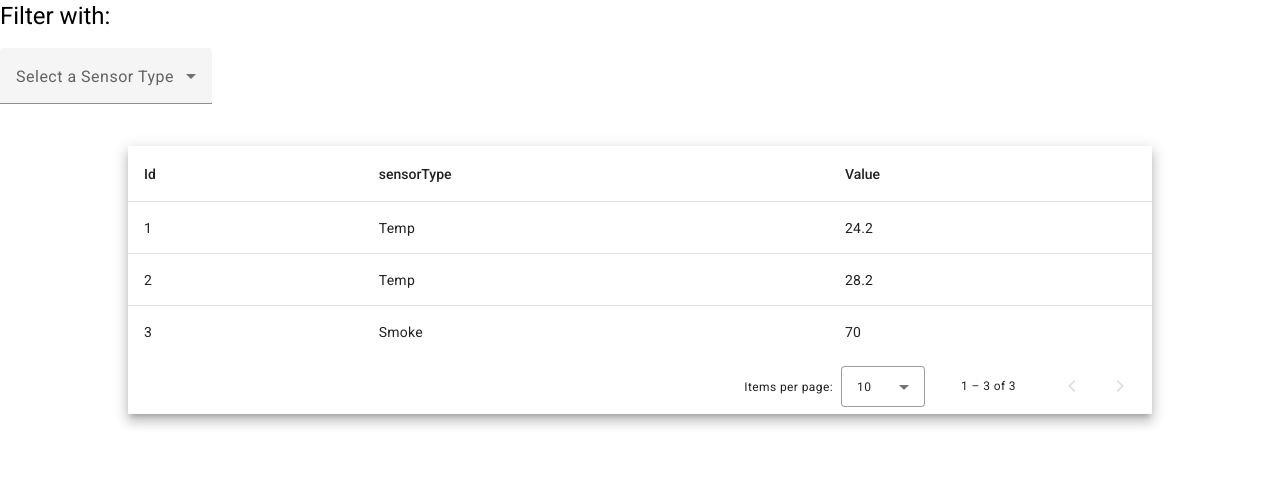
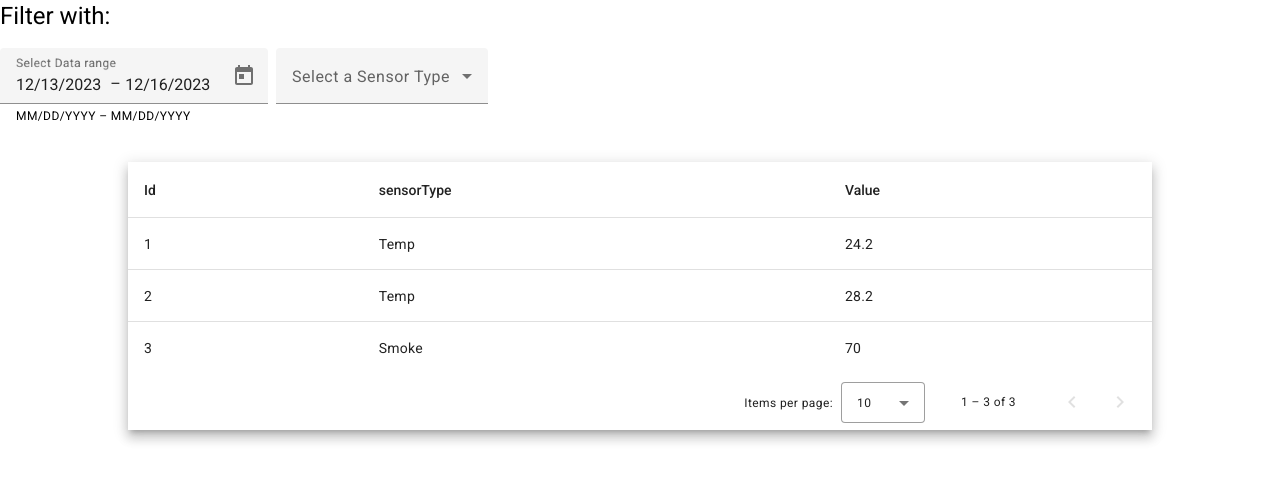
Before and after one commit to Wwwebhacker/SW_IoT, an Angular app in the folder frontend/: page / in a window 1280 px wide. Shown: the top 482 px of the page. Built offline with nearby package versions, Linux system fonts and the light colour scheme.

Commit message:
datepicker added

```diff
--- a/frontend/src/app/sensor-table/sensor-table.component.css
+++ b/frontend/src/app/sensor-table/sensor-table.component.css
@@ -3,3 +3,6 @@
 width: 80%;
 margin: 20px auto;
 }
+.example-form-field {
+    margin: 0 8px 16px 0;
+}
--- a/frontend/src/app/sensor-table/sensor-table.component.html
+++ b/frontend/src/app/sensor-table/sensor-table.component.html
@@ -1,4 +1,21 @@
 <h1>Filter with:</h1>
+
+<mat-form-field class="example-form-field">
+  <mat-label>Select Data range</mat-label>
+  <mat-date-range-input
+    [formGroup]="dateRange"
+    [rangePicker]="dateRangePicker"
+    [comparisonStart]="dateRange.value.start"
+    [comparisonEnd]="dateRange.value.end">
+    <input matStartDate placeholder="Start date" formControlName="start">
+    <input matEndDate placeholder="End date" formControlName="end">
+  </mat-date-range-input>
+  <mat-hint>MM/DD/YYYY – MM/DD/YYYY</mat-hint>
+  <mat-datepicker-toggle matIconSuffix [for]="dateRangePicker"></mat-datepicker-toggle>
+  <mat-date-range-picker #dateRangePicker></mat-date-range-picker>
+</mat-form-field>
+
+
 <mat-form-field>
   <mat-label>Select a Sensor Type</mat-label>
   <mat-select (selectionChange)="onTypeChange($event)" [(value)]="selectedSensorType">
--- a/frontend/src/app/sensor-table/sensor-table.component.ts
+++ b/frontend/src/app/sensor-table/sensor-table.component.ts
@@ -3,6 +3,15 @@ import { MatTable } from '@angular/material/table';
 import { MatPaginator } from '@angular/material/paginator';
 import { MatSort } from '@angular/material/sort';
 import { SensorTableDataSource, SensorTableItem } from './sensor-table-datasource';
+
+import {FormGroup, FormControl, FormsModule, ReactiveFormsModule} from '@angular/forms';
+import {MatNativeDateModule} from '@angular/material/core';
+import {MatDatepickerModule} from '@angular/material/datepicker';
+import {MatFormFieldModule} from '@angular/material/form-field';
+
+const today = new Date();
+const month = today.getMonth();
+const year = today.getFullYear();
 
 @Component({
   selector: 'app-sensor-table',
@@ -18,6 +27,12 @@ export class SensorTableComponent implements AfterViewInit {
   /** Columns displayed in the table. Columns IDs can be added, removed, or reordered. */
   displayedColumns = ['id', 'sensorType','value'];
 
+
+  dateRange = new FormGroup({
+    start: new FormControl(new Date(year, month, 13)),
+    end: new FormControl(new Date(year, month, 16)),
+  });
+
   ngAfterViewInit(): void {
     this.dataSource.sort = this.sort;
     this.dataSource.paginator = this.paginator;
```
Also changed, not shown: frontend/src/app/app.module.ts (+11 -0 lines).
